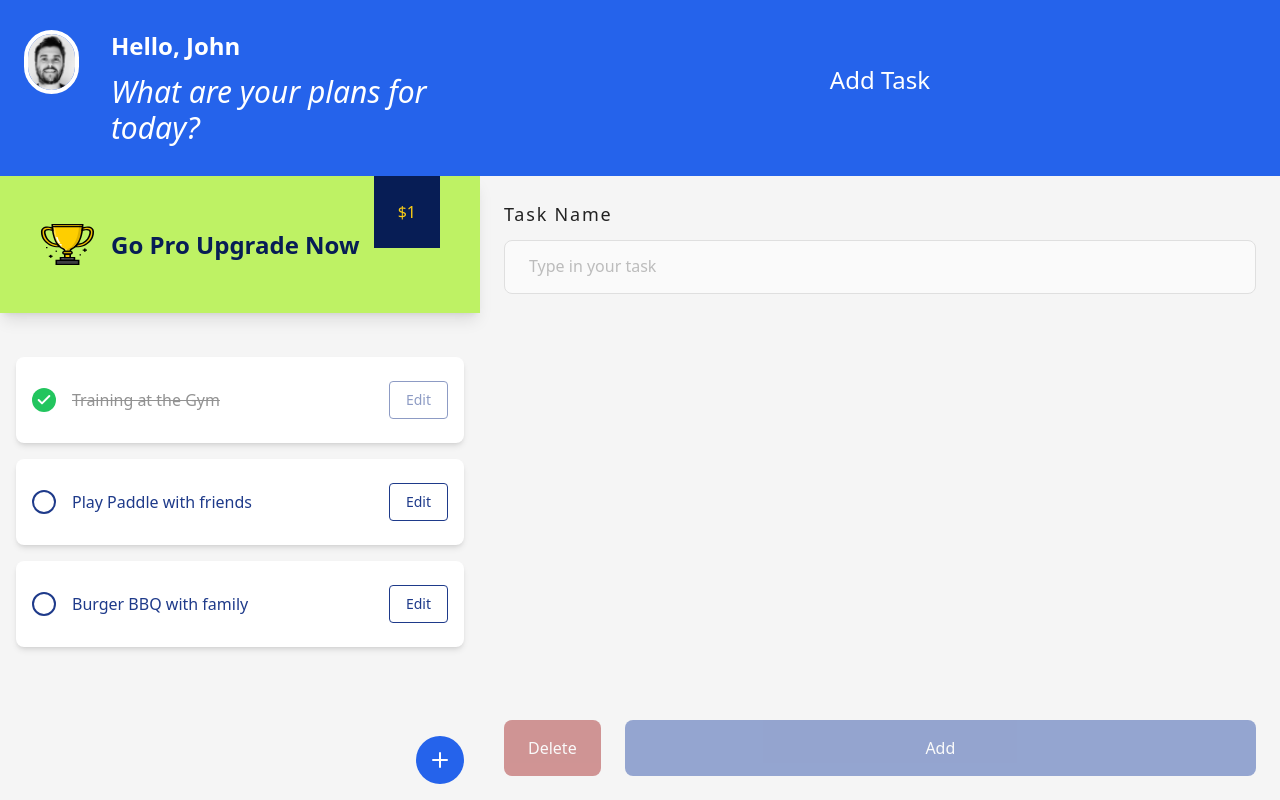
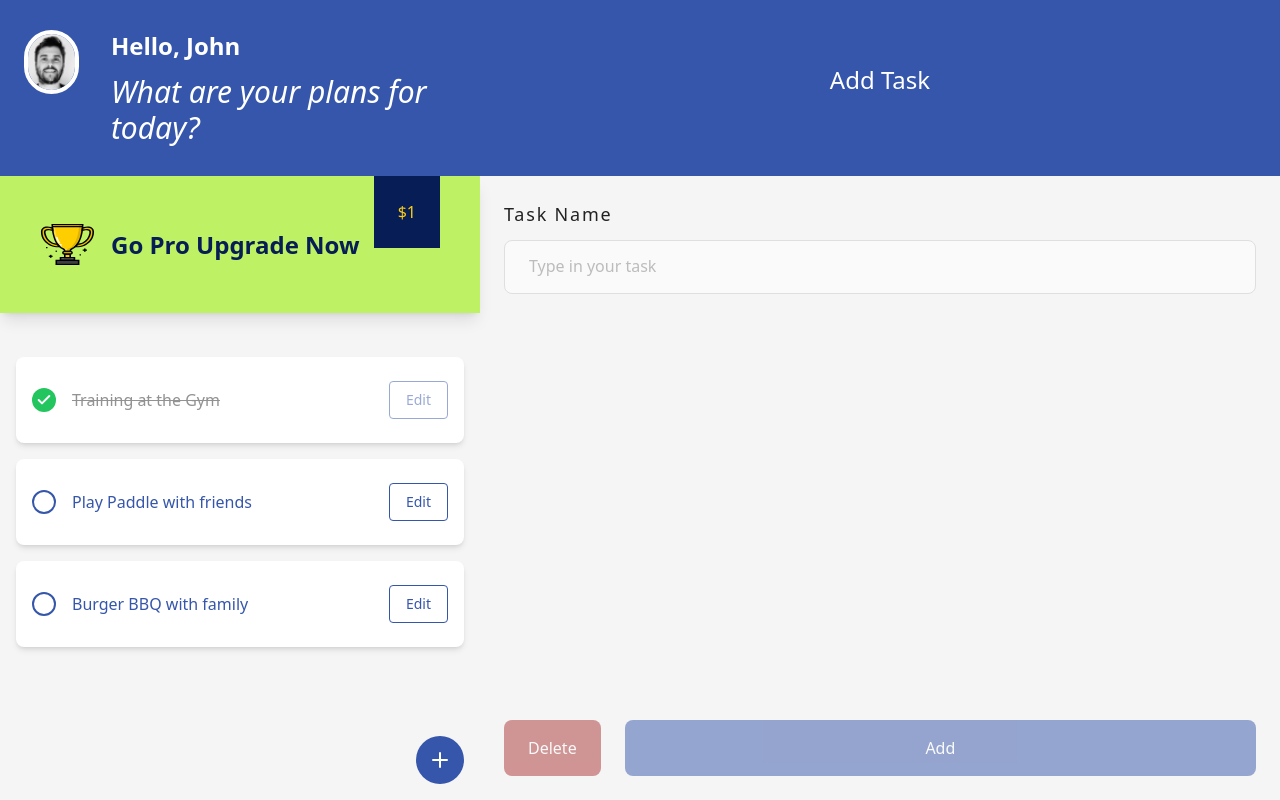
Before and after one commit to sogoyayo/todoApp, a React (Vite) app: page / in a window 1280 px wide. Built offline with nearby package versions, Linux system fonts and the light colour scheme.

Commit message:
first commit

```diff
--- a/src/components/floating-button.tsx
+++ b/src/components/floating-button.tsx
@@ -2,7 +2,7 @@ import { Plus } from "lucide-react";
 
 export const FloatingButton = () => {
   return (
-    <button className="absolute bottom-4 right-4 bg-blue-600 rounded-full p-3">
+    <button className="absolute bottom-4 right-4 bg-[#3556AB] rounded-full p-3">
       <Plus className="text-white" />
     </button>
   );
--- a/src/components/pro-upgrade-card.tsx
+++ b/src/components/pro-upgrade-card.tsx
@@ -3,15 +3,12 @@ import { TrophyIcon } from "./trophy-icon";
 export const ProUpgradeCard = () => {
   return (
     <div className="relative bg-lime-300 px-10 py-12 flex items-center justify-between shadow-lg w-full">
-      {/* Trophy Icon */}
       <div className="flex items-center space-x-4">
         <TrophyIcon />
 
-        {/* Upgrade Text */}
         <h3 className="text-2xl font-semibold text-[#071D55]">Go Pro Upgrade Now</h3>
       </div>
 
-      {/* Price Tag */}
       <div className="absolute top-0 right-10 bg-[#071D55] text-yellow-400 py-6 px-6">
         $1
       </div>
--- a/src/components/task-item.tsx
+++ b/src/components/task-item.tsx
@@ -17,10 +17,9 @@ export const TaskItem = ({ task, onToggleComplete, onEditTask }: TaskItemProps)
       onClick={() => onToggleComplete(task)}
     >
       <div className="flex items-center">
-        {/* Checkmark container with green background when completed */}
         <div
           className={`w-6 h-6 flex items-center justify-center rounded-full mr-4 ${
-            task.completed ? "bg-green-500" : "border-2 border-blue-900"
+            task.completed ? "bg-green-500" : "border-2 border-[#3556AB]"
           }`}
         >
           {task.completed && <Check strokeWidth={3} className="w-4 h-4 text-white" />}
@@ -28,16 +27,15 @@ export const TaskItem = ({ task, onToggleComplete, onEditTask }: TaskItemProps)
 
         <span
           className={`${
-            task.completed ? "line-through text-gray-400" : "text-blue-900"
+            task.completed ? "line-through text-gray-400" : "text-[#3556AB]"
           } font-medium`}
         >
           {task.name}
         </span>
       </div>
 
-      {/* Conditionally disable and style the Edit button if the task is completed */}
       <button
-        className={`text-blue-900 border border-blue-900 rounded px-4 py-2 text-sm hover:bg-blue-50 ${
+        className={`text-[#3556AB] border border-[#3556AB] rounded px-4 py-2 text-sm hover:bg-[#3556AB]/25 ${
           task.completed ? "opacity-50 cursor-not-allowed" : ""
         }`}
         onClick={(e) => {
--- a/src/components/user-profile.tsx
+++ b/src/components/user-profile.tsx
@@ -2,7 +2,7 @@ import ProfileImage from "@/assets/images/user-profile.jpg";
 
 export const UserProfile = () => {
   return (
-    <div className="bg-blue-600 px-6 h-44 flex items-center">
+    <div className="bg-[#3556AB] px-6 h-44 flex items-center">
       <div className="flex items-start space-x-4 md:space-x-6 lg:space-x-8">
         <div className="size-10 md:size-12 lg:size-16 rounded-full overflow-hidden border-4 border-white">
           <img
@@ -12,12 +12,9 @@ export const UserProfile = () => {
           />
         </div>
 
-        {/* Text Section */}
         <div className="text-white flex flex-col gap-3">
-          {/* Greeting */}
           <h1 className="text-lg md:text-xl lg:text-2xl font-bold">Hello, John</h1>
 
-          {/* Question */}
           <p className="text-sm md:text-lg lg:text-3xl italic font-thin">
             What are your plans for today?
           </p>
--- a/src/pages/not-found.tsx
+++ b/src/pages/not-found.tsx
@@ -8,7 +8,6 @@ const NotFoundPage = () => {
 
   return (
     <div className="flex min-h-screen flex-col bg-[#F8FAFC] dark:bg-gray-50">
-      {/* sticky top header  */}
       <div className="sticky top-0 z-40 px-6 py-2 backdrop-blur-lg lg:backdrop-blur-none xl:px-10 xl:py-8">
         <div className="mx-auto flex max-w-[1520px] items-center justify-center">
           <Link to={"/"}>
--- a/src/pages/todo-app.tsx
+++ b/src/pages/todo-app.tsx
@@ -96,7 +96,7 @@ export const TodoApp: React.FC = () => {
       </div>
 
       <div className="w-full text-gray-800 flex flex-col h-full">
-        <div className="flex items-center justify-between md:justify-center h-44 bg-blue-600">
+        <div className="flex items-center justify-between md:justify-center h-44 bg-[#3556AB]">
           <div className="md:hidden">
             <UserProfile />
           </div>
```
